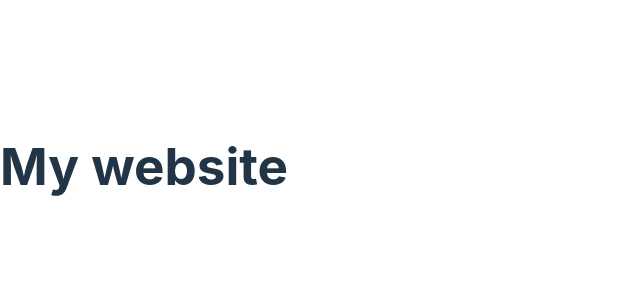
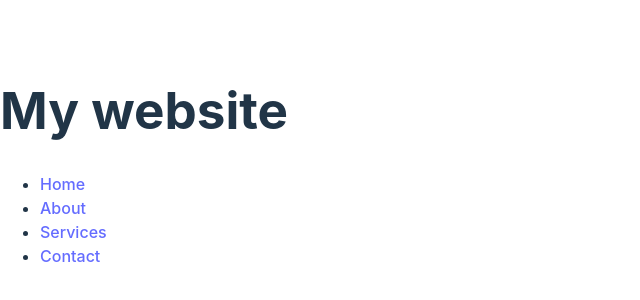
Before and after one commit to AkosKolloros/react-tutorial-2024, a React (Vite) app: page / in a window 1280 px wide. Shown: the part 234-534 px from the top of the page, without its empty margins (0-640 px from the left). Built offline with nearby package versions, Linux system fonts and the light colour scheme.

Commit message:
nav init

```diff
--- a/src/Header.jsx
+++ b/src/Header.jsx
@@ -2,6 +2,22 @@
   return (
     <header>
       <h1>My website</h1>
+      <nav>
+        <ul>
+          <li>
+            <a href="#">Home</a>
+          </li>
+          <li>
+            <a href="#">About</a>
+          </li>
+          <li>
+            <a href="#">Services</a>
+          </li>
+          <li>
+            <a href="#">Contact</a>
+          </li>
+        </ul>
+      </nav>
     </header>
   );
 }
```
